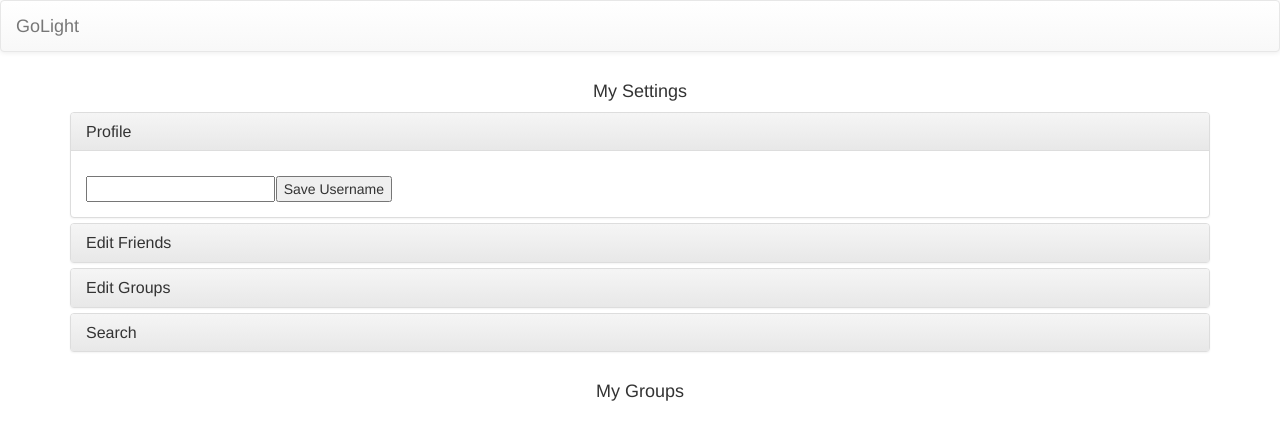
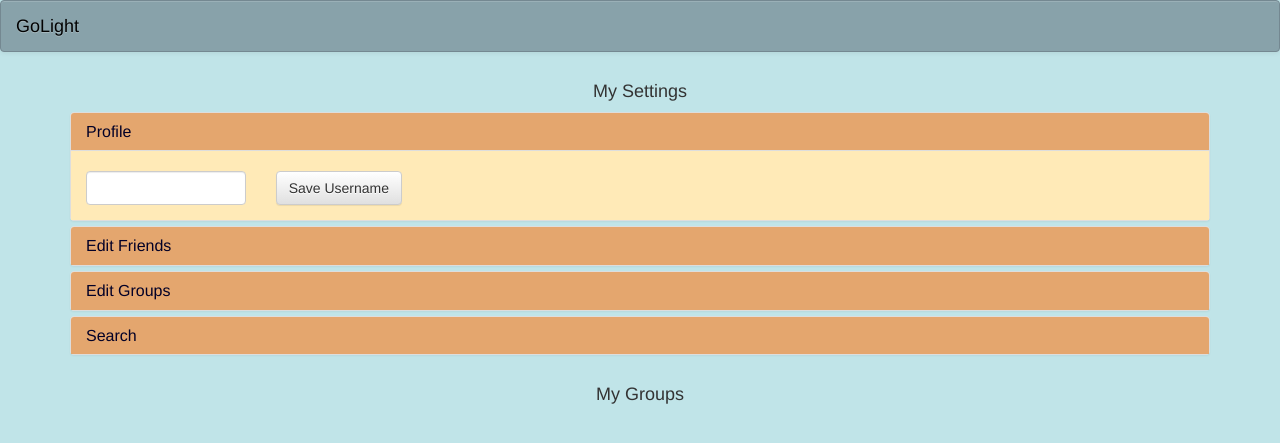
Before and after one commit to sag109/golight, a Python web app: template templates/golight.html in a window 1280 px wide, after a click on "Profile". Shown: the top 443 px of the page. Run offline with Jinja, Linux system fonts and the light colour scheme; the template is opened without the code that fills it, so the values that code supplies are empty; some libraries are stand-ins or nearby versions.

Commit message:
added some color

```diff
--- a/static/css/main.css
+++ b/static/css/main.css
@@ -1,3 +1,32 @@
+
+
+.navbar-default {
+    background-image: none;
+    background-color: #88A2AA;
+    border-color: #748891;
+}
+.navbar > .container-fluid > .navbar-header > .navbar-brand {
+    color: #020202;
+}
+
+.panel > .panel-heading {
+    background-image: none;
+    background-color: #E4A66E;
+    color: #030027;
+}
+.panel-body {
+    background-color: #FFEAB7;
+}
+body {
+    background-color: #C0E4E8;
+}
+
+#username {
+    margin: 0px 0px 5px 30px;
+}
+
+
+
 .group-link {
 	color: #DDDDDD;
     height: 40px;  /* this line */
--- a/templates/golight.html
+++ b/templates/golight.html
@@ -26,7 +26,7 @@
 
 		<nav class="navbar navbar-default" syle="margin:0px;">
 			<div class="container-fluid">
-			<div class="navbar-header">
+				<div class="navbar-header">
       				<a class="navbar-brand" href="/">GoLight</a>
     			</div>
 			</div>
@@ -59,10 +59,10 @@
 						        </div>
 							<div class="row">
 								<div class="col-xs-5 col-sm-3 col-med-2 col-lg-2">
-									<input type ="text" id="new_username">
+									<input type="text" class="form-control" id="new_username">
            							</div>
 								<div class="col-xs-5 col-sm-3 col-med-2 col-lg-2">
-									<input type= "submit" value= "Save Username" onclick="editUsername()">
+									<input type= "button" class="btn btn-default" value= "Save Username" onclick="editUsername()">
 								</div>
 							</div>
 						</div>
@@ -83,16 +83,16 @@
 								</div>
 								<div class="row">
 									<div class="col-xs-12 col-sm-12 col-md-12 col-lg-12">
-									Input the email of the friend you'd like to add.
+									If you know your friend's email, add them here. If not, check out the Search tab!
 									</div>
 								</div>
 								<br>
 								<div class="row">
 									<div class="col-xs-4 col-sm-3 col-md-2 col-lg-2">
-									<input type ="text" id="new_friend">
+									<input type="text" class="form-control" id="new_friend">
 									</div>
 									<div class="col-xs-4 col-sm-3 col-md-2 col-lg-2">
-									<input type= "submit" value= "Add Friend" onclick="addFriend()">
+									<input type="button" class="btn btn-default" value= "Add Friend" onclick="addFriend()">
 									</div>
 								</div>
 								<br>
@@ -109,10 +109,10 @@
 								<br>
 								<div class="row">
         								<div class="col-xs-4 col-sm-3 col-md-2 col-lg-2">
-									<input type ="text" id="old_friend">
+									<input type="text" class="form-control" id="old_friend">
 									</div>
         								<div class="col-xs-4 col-sm-3 col-md-2 col-lg-2">
-									<input type= "submit" value= "Remove Friend" onclick="removeFriend()">
+									<input type="button" class="btn btn-default" value= "Remove Friend" onclick="removeFriend()">
 									</div>
 								</div>
         							<h5 id="message"></h5>
@@ -141,7 +141,7 @@
 									Group name:
 									</div>
 									<div class="col-xs-5 col-sm-4 col-med-2 col-lg-2">
-									<input type="text" id="join_group_name">
+									<input type="text" class="form-control" id="join_group_name">
 									</div>
 								</div>
 								<div class="row">
@@ -149,7 +149,7 @@
 									Status:
 									</div>
 									<div class="col-xs-5 col-sm-4 col-med-2 col-lg-2">
-									<input type="text" id="join_status">
+									<input type="text" class="form-control" id="join_status">
 									</div>
 								</div>
 								<div class="row">
@@ -157,12 +157,12 @@
 									Blurb:
 									</div>
 									<div class="col-xs-5 col-sm-4 col-med-2 col-lg-2">
-									<input type="text" id="join_blurb">
+									<input type="text" class="form-control" id="join_blurb">
 									</div>
 								</div>
 								<div class="row">
 									<div class="col-xs-12 col-sm-12 col-med-12 col-lg-12">
-									<br><input type="button" id="join" onclick="joinGroup();" class="btn btn-warning" value="Join Group">
+									<br><input type="button" id="join" onclick="joinGroup();" class="btn btn-default" value="Join Group">
 									</div>
 								</div>
 								<div class="row">
@@ -170,7 +170,7 @@
 								</div>
 								<div class="row">
 									<div class="col-xs-12 col-sm-12 col-med-12 col-lg-12">
-									Create a new group by filling out the form below!
+									Are the other groups too lame? Create a new group by filling out the form below!
 									</div>
 								</div>
 								<div class="row">
@@ -181,7 +181,7 @@
 									Group name:
 									</div>
 									<div class="col-xs-5 col-sm-4 col-med-2 col-lg-2">
-									<input type="text" id="create_group_name">
+									<input type="text" class="form-control" id="create_group_name">
 									</div>
 								</div>
 								<div class="row">
@@ -189,12 +189,12 @@
 									Group blurb:
 									</div>
 									<div class="col-xs-5 col-sm-4 col-med-2 col-lg-2">
-									<input type="text" id="create_group_blurb">
+									<input type="text" class="form-control" id="create_group_blurb">
 									</div>
 								</div>
 								<div class="row">
 									<div class="col-xs-12 col-sm-12 col-med-12 col-lg-12">
-									<br><input type="button" id="create" onclick="createGroup();" class="btn btn-warning" value="Create Group">
+									<br><input type="button" id="create" onclick="createGroup();" class="btn btn-default" value="Create Group">
 									</div>
 								</div>
 					            	</div>
```
